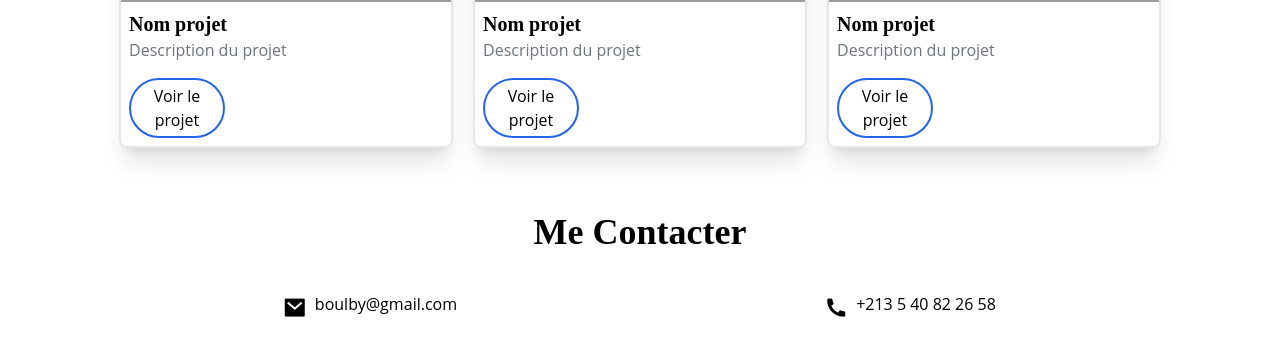
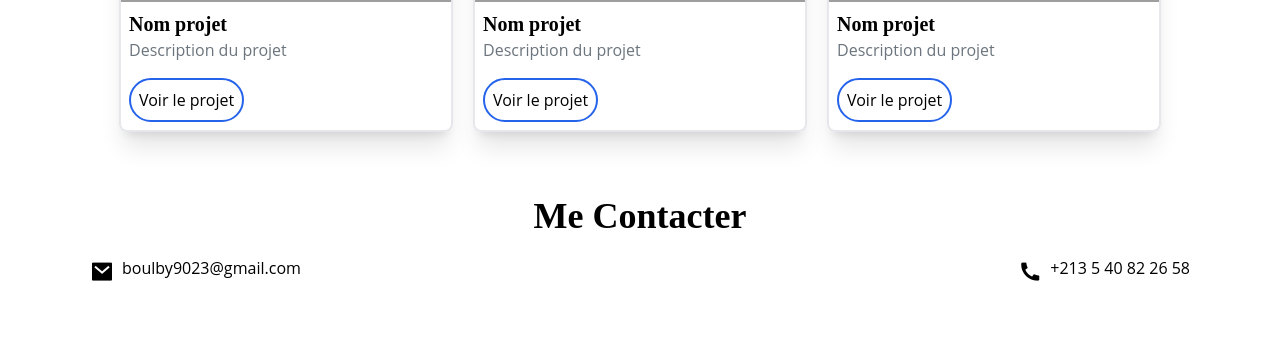
Before and after one commit to ibrahimasoly/Portofolio, an Angular app: page /home in a window 1280 px wide. Shown: the part 1987-2343 px from the top of the page. Built offline with nearby package versions, Linux system fonts and the light colour scheme; grey boxes are pictures that could not be loaded.

Commit message:
edit the component projet and contact

```diff
--- a/src/app/components/contact/contact.component.html
+++ b/src/app/components/contact/contact.component.html
@@ -1,11 +1,11 @@
-<section class="container mx-auto mb-20">
+<section class="container mx-auto mb-28">
     <h1 class="flex justify-center items-center">Me Contacter</h1>
-    <div class="grid grid-cols-2 m-10 gap-5">
-        <div class="flex flex-row gap-2 lg:justify-center">
+    <div class="flex flex-col lg:flex-row md:flex-row items-center lg:justify-between md:justify-between m-5 gap-2">
+        <div class="flex flex-row gap-2 ">
             <i class="ri-mail-fill text-2xl"></i>
             <p class="hover:text-blue-600">{{v}}</p>
         </div>
-        <div class="flex flex-row gap-2 justify-end lg:justify-center">
+        <div class="flex flex-row gap-2">
             <i class="ri-phone-fill text-2xl"></i>
             <p class="hover:text-blue-600">+213 5 40 82 26 58</p>
         </div>
--- a/src/app/components/contact/contact.component.ts
+++ b/src/app/components/contact/contact.component.ts
@@ -10,7 +10,7 @@ import { Component, OnInit } from '@angular/core';
   styleUrl: './contact.component.css'
 })
 export class ContactComponent implements OnInit {
-  v="boulby@gmail.com"
+  v="boulby9023@gmail.com"
   ngOnInit(): void {
     this.v
   }
--- a/src/app/components/projet/projet.component.html
+++ b/src/app/components/projet/projet.component.html
@@ -14,8 +14,10 @@
                 <h2>Nom projet</h2>
                 <p class="text-text-secondary">Description du projet</p>
             </div>
-            <button class="m-2 flex items-start font-secondary border-2 border-blue-600 w-24 p-1 rounded-full
+            <div class="w-[250px]">
+                <button class="m-2 flex items-start font-secondary border-2 border-blue-600 w-auto p-2  rounded-full
             hover:border-black hover:bg-text-primary hover:text-white">Voir le projet</button>
+            </div>
         </div>
         <div class="flex flex-col r w-full border-2
         shadow-xl hover:-translate-y-1 duration-300  rounded-lg">
@@ -26,8 +28,10 @@
                 <h2>Nom projet</h2>
                 <p class="text-text-secondary">Description du projet</p>
             </div>
-            <button class="m-2 flex items-start font-secondary border-2 border-blue-600 w-24 p-1 rounded-full
+            <div class="w-[250px]">
+                <button class="m-2 flex items-start font-secondary border-2 border-blue-600 w-auto p-2  rounded-full
             hover:border-black hover:bg-text-primary hover:text-white">Voir le projet</button>
+            </div>
         </div>
         <div class="flex flex-col r w-full border-2
         shadow-xl hover:-translate-y-1 duration-300  rounded-lg">
@@ -38,8 +42,10 @@
                 <h2>Nom projet</h2>
                 <p class="text-text-secondary">Description du projet</p>
             </div>
-            <button class="m-2 flex items-start font-secondary border-2 border-blue-600 w-24 p-1 rounded-full
+            <div class="w-[250px]">
+                <button class="m-2 flex items-start font-secondary border-2 border-blue-600 w-auto p-2  rounded-full
             hover:border-black hover:bg-text-primary hover:text-white">Voir le projet</button>
+            </div>
         </div>
     </div>
 </section>
```
